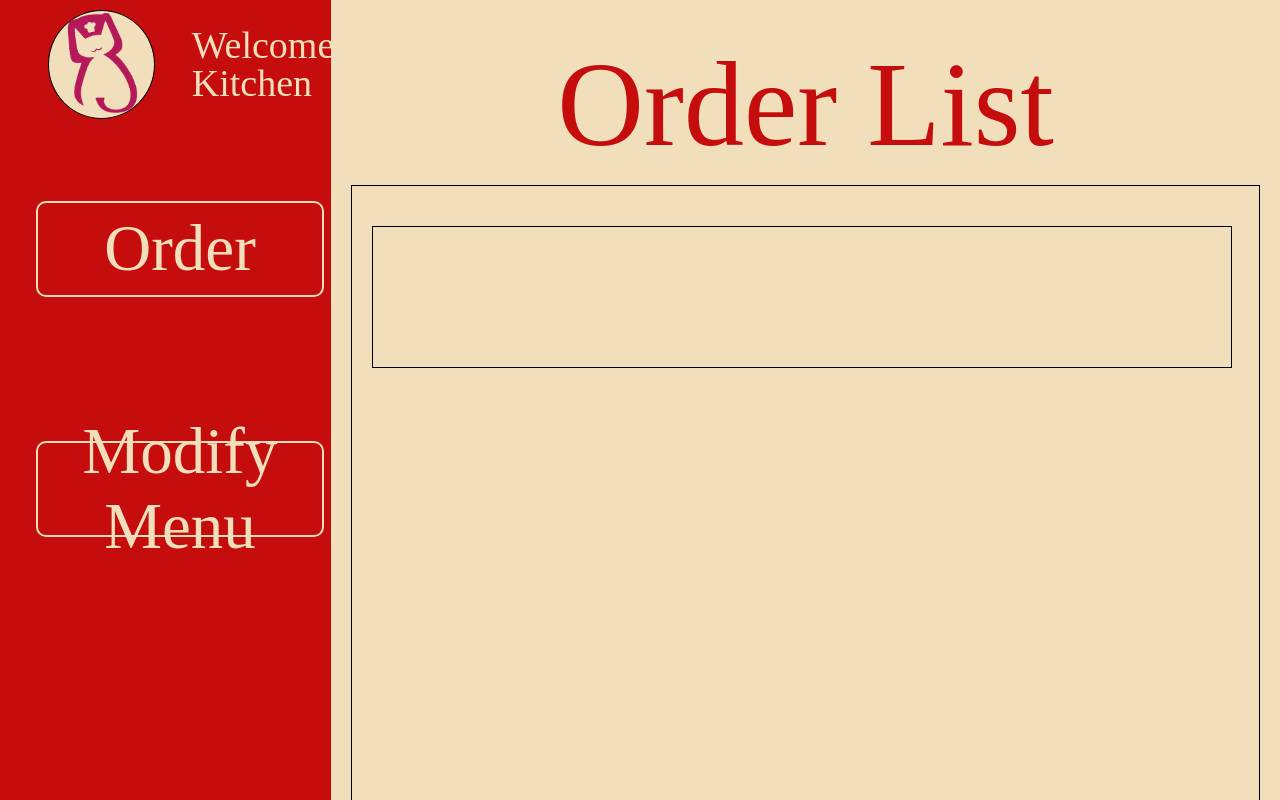
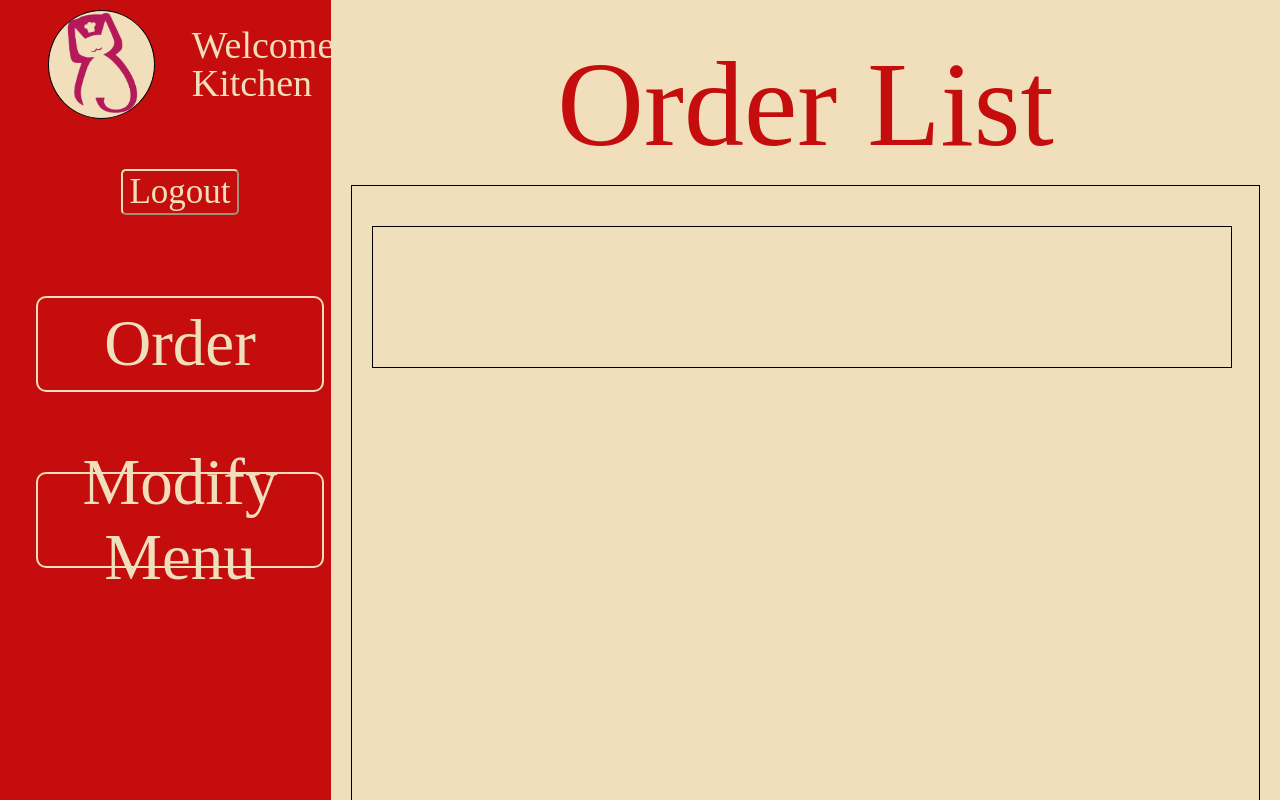
Before and after one commit to OldKingAllant/RistoCats, a website: page frontend/pages/kitchen.html in a window 1280 px wide. Drawn offline with nearby package versions, Linux system fonts and the light colour scheme.

Commit message:
Implement logout for current pages

```diff
--- a/frontend/pages/kitchen.html
+++ b/frontend/pages/kitchen.html
@@ -309,10 +309,22 @@
         border-radius: 10px;
     }
 
+    .logout_button{
+            top: 100px;
+            right: 100px;
+            color: #f1dfbb;
+            font-size: 35px;
+            background-color: #c50d0d;
+            border-color: #f1dfbb;
+            font-family: "Times New Roman", Times, serif;
+            border-radius: 5px;
+    }
+
 </style>
 </head>
 <body>
     <script defer src="../scripts/basic_behaviour_kitchen.js"></script>
+    <script defer src="../scripts/common.js"></script>
 
 
     <div class="redband">
@@ -326,6 +338,7 @@
         </div>
         <div class="body">
             <div class="body_buttons">
+                <button class="logout_button" onclick="perform_logout()">Logout</button>
                 <button class="button" onclick="indexto('ordering')">
                     <div class="noselect" id="order">Order</div>
                 </button>
--- /dev/null
+++ b/frontend/scripts/common.js
@@ -0,0 +1,4 @@
+function perform_logout() {
+    window.localStorage.removeItem('jwt');
+    window.location.href = '/static/pages/login.html';
+}
```
Also changed, not shown: frontend/pages/customerview.html (+2 -1 lines).
